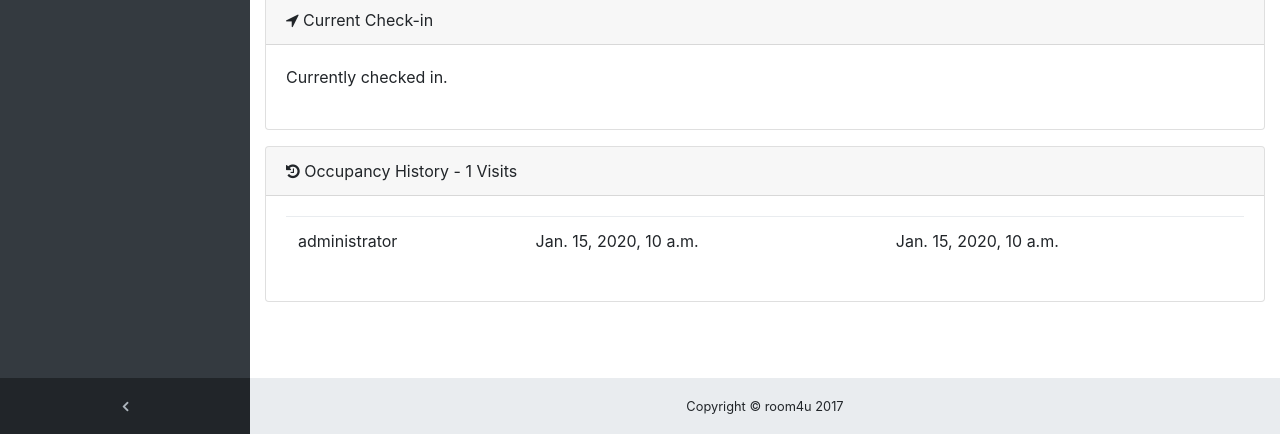
After one commit to btoztas/room4u, a Django app: page /room4u/users/administrator/ in a window 1280 px wide. The commit adds this page. Shown: the part 366-800 px from the top of the page. Run offline with Django 3.2, Linux system fonts and the light colour scheme; a user stored in the database is signed in; data comes from the database, SQL or seed files in the repository; tables that the repository leaves empty hold one stand-in row (values such as "Sample post"); parts of the project's set-up code (start-up, migrations or seed data) failed here and were passed over; some libraries are stand-ins or nearby versions.

Commit message:
implemented users page

```diff
--- a/rooms/templates/blank.html
+++ b/rooms/templates/blank.html
@@ -74,6 +74,12 @@
                     <a class="nav-link" href="/room4u/rooms">
                         <i class="fa fa-fw fa-map-marker"></i>
                         <span class="nav-link-text">Manage Rooms</span>
+                    </a>
+                </li>
+                <li class="nav-item" data-toggle="tooltip" data-placement="right" title="Manage Users">
+                    <a class="nav-link" href="/room4u/users">
+                        <i class="fa fa-fw fa-users"></i>
+                        <span class="nav-link-text">Manage Users</span>
                     </a>
                 </li>
             {% endif %}
--- /dev/null
+++ b/rooms/templates/user.html
@@ -0,0 +1,70 @@
+{% extends "blank.html" %}
+
+{% block body %}
+
+    <ol class="breadcrumb">
+        <li class="breadcrumb-item">
+            <a href="/room4u">room4u</a>
+        </li>
+        <li class="breadcrumb-item active">Users</li>
+        <li class="breadcrumb-item active">{{ user.username }}</li>
+    </ol>
+
+    <div class="card mb-3">
+        <div class="card-header">
+            <i class="fa fa-info"></i> User Info
+        </div>
+        <div class="card-body ">
+            <div align="center">
+                <h2>{{ user.username }}</h2>
+                <div align="center">
+                    <img src="https://fenix.tecnico.ulisboa.pt/user/photo/{{ user.username }}"
+                         width="10%"/>
+                </div>
+            </div>
+        </div>
+    </div>
+
+    <div class="card mb-3">
+        <div class="card-header">
+            <i class="fa fa-location-arrow"></i> Current Check-in
+        </div>
+        <div class="card-body ">
+            {% if checked_in %}
+                <div style="padding-bottom: inherit">Currently checked in on {{ checked_in.room.name }},
+                    since {{ checked_in.start }}</div>
+            {% else %}
+                <div style="padding-bottom: inherit">Currently checked in.</div>
+            {% endif %}
+        </div>
+    </div>
+
+    <div class="card mb-3">
+        <div class="card-header">
+            <i class="fa fa-history"></i> Occupancy History - {{ all_visits_total }} Visits
+        </div>
+        <div class="card-body ">
+            {% if all_visits_total >= 1 %}
+                <div class="table-responsive" id="{{ room.room }}">
+
+
+                    <table class="table" id="dataTable" width="100%" cellspacing="0">
+                        <tbody>
+                        {% for visit in all_visits %}
+                            <tr>
+                                <td>{{ visit.user.username }}</td>
+                                <td>{{ visit.start }}</td>
+                                <td>{{ visit.end }}</td>
+                            </tr>
+                        {% endfor %}
+                        </tbody>
+                    </table>
+
+                </div>
+            {% else %}
+                There are no visits
+            {% endif %}
+        </div>
+    </div>
+
+{% endblock %}
--- a/rooms/urls.py
+++ b/rooms/urls.py
@@ -3,7 +3,7 @@ from django.contrib.auth import views as auth_views
 from django.views.decorators.csrf import csrf_exempt
 
 from rooms.views import IndexView, AuthView, CheckInView, MessageView, NewMessageView, NewMessageHandlerView, ApiView, \
-    CheckInHistoryView, NewCheckInView, CheckOutView, IncomingMessageView, RoomsView, RoomView
+    CheckInHistoryView, NewCheckInView, CheckOutView, IncomingMessageView, RoomsView, RoomView, UsersView, UserView
 
 urlpatterns = [
 
@@ -21,6 +21,8 @@ urlpatterns = [
     url(r'^check-out', csrf_exempt(CheckOutView.as_view())),
     url(r'^rooms/$', RoomsView.as_view()),
     url(r'^rooms/(?P<room_id>\d+)/$', RoomView.as_view()),
+    url(r'^users/$', UsersView.as_view()),
+    url(r'^users/(?P<username>.*)/$', UserView.as_view()),
     url(r'^admin-panel/$', auth_views.login, {'template_name': 'admin_login.html'}, name='admin_login'),
     url(r'^logout/$', auth_views.logout, {'next_page': '/room4u'}, name='logout'),
 
--- a/rooms/views.py
+++ b/rooms/views.py
@@ -12,6 +12,7 @@ from .forms import MessageForm, FilterForm, SearchRoomForm, AdminSearchForm
 from .models import Message, Room, Visit, NewMessage
 from django.utils import timezone
 from django.core.serializers import serialize
+from django.contrib.auth.models import User
 
 config = fenixedu.FenixEduConfiguration \
     ('1977390058176548', 'http://127.0.0.1:8000/room4u/auth',
@@ -502,3 +503,63 @@ class RoomView(View):
         context['current_total'] = len(context['current_visits'])
 
         return render(request, self.template, context)
+
+
+@method_decorator(login_required(login_url='/room4u/'), name='dispatch')
+class UsersView(View):
+    template = 'users.html'
+
+    def get_context(self, request):
+        context = {
+            'username': request.user.username,
+            'is_admin': request.user.is_staff
+        }
+
+        return context
+
+    def get(self, request, *args, **kwargs):
+        context = self.get_context(request)
+
+        return render(request, self.template, context)
+
+    def post(self, request, *args, **kwargs):
+        context = self.get_context(request)
+
+        form = SearchRoomForm(request.POST)
+        if form.is_valid():
+            # Get search keywords
+            keyword = request.POST['keyword']
+
+            # Search for rooms in the db
+            context['users'] = User.objects.filter(username__contains=keyword).exclude(username='administrator').all()
+
+        return render(request, self.template, context)
+
+
+@method_decorator(login_required(login_url='/room4u/'), name='dispatch')
+class UserView(View):
+    template = 'user.html'
+
+    def get_context(self, request):
+
+        context = {
+            'username': request.user.username,
+            'is_admin': request.user.is_staff
+        }
+
+        return context
+
+    def get(self, request, *args, **kwargs):
+
+        context = self.get_context(request)
+
+        username = kwargs['username']
+
+        context['user'] = User.objects.filter(username=username).first()
+
+        context['checked_in'] = Visit.objects.filter(user=context['user'], end__isnull=True).first()
+
+        context['all_visits'] = Visit.objects.filter(user=context['user']).exclude(end__isnull=True).all()
+        context['all_visits_total'] = len(context['all_visits'])
+
+        return render(request, self.template, context)
```
Also changed, not shown: rooms/templates/users.html (added, +50 -0 lines).
